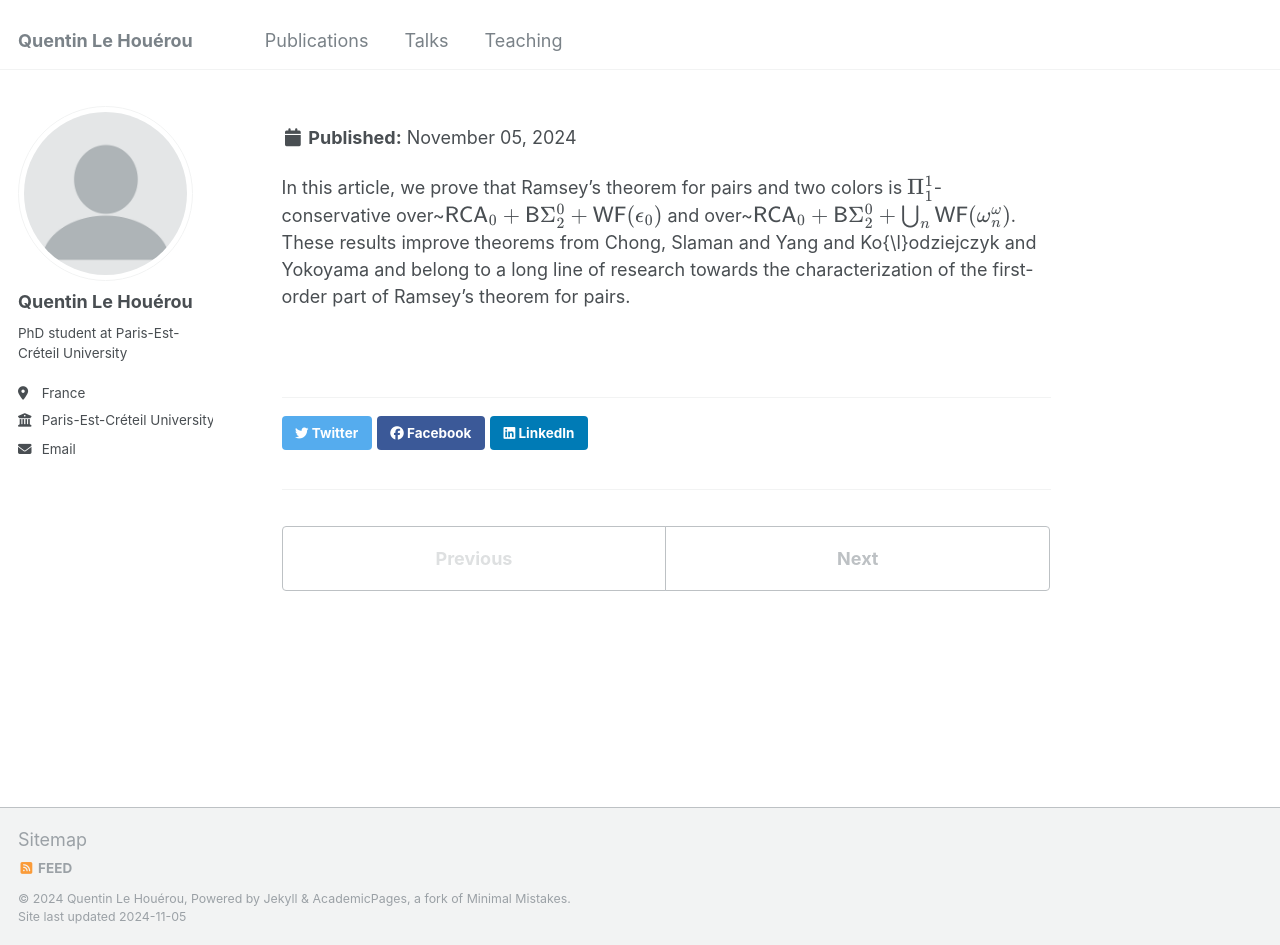
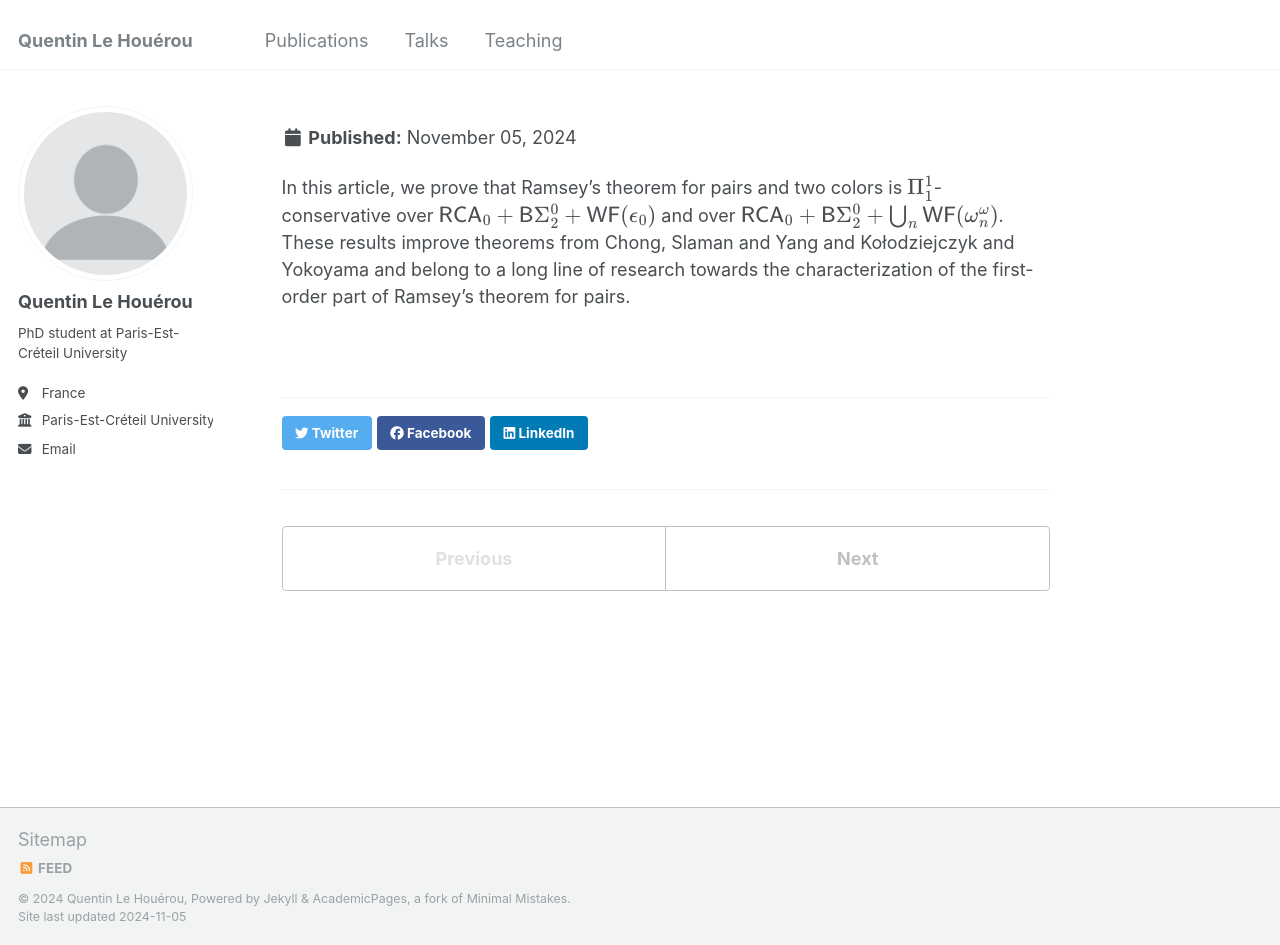
Before and after one commit to QuentinLH/quentinlh.github.io, a Jekyll site: the page built from _publications/2009-10-01-paper-title-number-1.md, in a window 1280 px wide and 945 px high. Built offline with Jekyll 4.4.1, drawn with Linux system fonts in a browser that asks for light colours.

Commit message:
paper 1 try 5

```diff
--- a/_publications/2009-10-01-paper-title-number-1.md
+++ b/_publications/2009-10-01-paper-title-number-1.md
@@ -1,11 +1,11 @@
 ---
 title: "Conservation of Ramsey's theorem for pairs and well-foundedness"
 collection: publications
-category: manuscripts
+category: preprints
 permalink: /publication/Conservation_of_Ramsey_s_theorem_for_pairs_and_well_foundedness
 date: 2024-01-18
 paperurl: 'http://academicpages.github.io/files/Conservation_of_Ramsey_s_theorem_for_pairs_and_well_foundedness.pdf'
-citation: 'Q. Le Houérou, L. Levy Patey and K. Yokoyama. &quot;Conservation of Ramsey's theorem for pairs and well-foundedness.&quot.'
+citation: 'Q. Le Houérou, L. Levy Patey and K. Yokoyama. &quot;Conservation of Ramsey's theorem for pairs and well-foundedness.&quot; '
 ---
 
-In this article, we prove that Ramsey's theorem for pairs and two colors is \\( \Pi^1_1 \\)-conservative over~\\(\mathsf{RCA}_0 + \mathsf{B}\Sigma_2^0 + \mathsf{WF}(\epsilon_0)\\) and   over~\\(\mathsf{RCA}_0 + \mathsf{B}\Sigma_2^0 + \bigcup_n \mathsf{WF}(\omega^\omega_n)\\). These results improve theorems from Chong, Slaman and Yang and Ko{\l}odziejczyk and Yokoyama and belong to a long line of research towards the characterization of the first-order part of Ramsey's theorem for pairs.
+In this article, we prove that Ramsey's theorem for pairs and two colors is \\( \Pi^1_1 \\)-conservative over \\(\mathsf{RCA}_0 + \mathsf{B}\Sigma_2^0 + \mathsf{WF}(\epsilon_0)\\) and   over \\(\mathsf{RCA}_0 + \mathsf{B}\Sigma_2^0 + \bigcup_n \mathsf{WF}(\omega^\omega_n)\\). These results improve theorems from Chong, Slaman and Yang and Kołodziejczyk and Yokoyama and belong to a long line of research towards the characterization of the first-order part of Ramsey's theorem for pairs.
```
